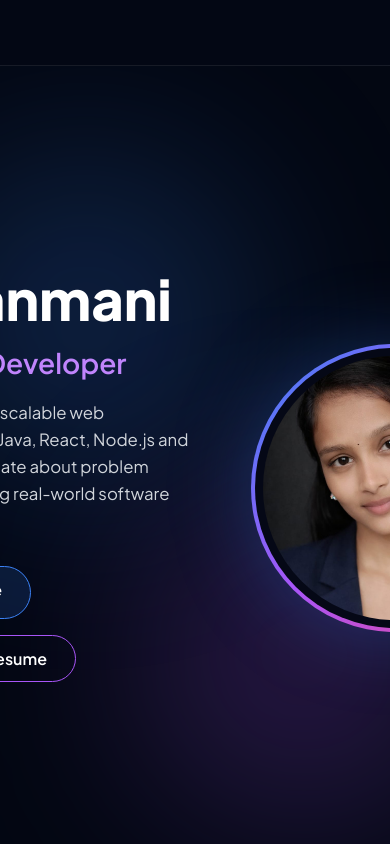
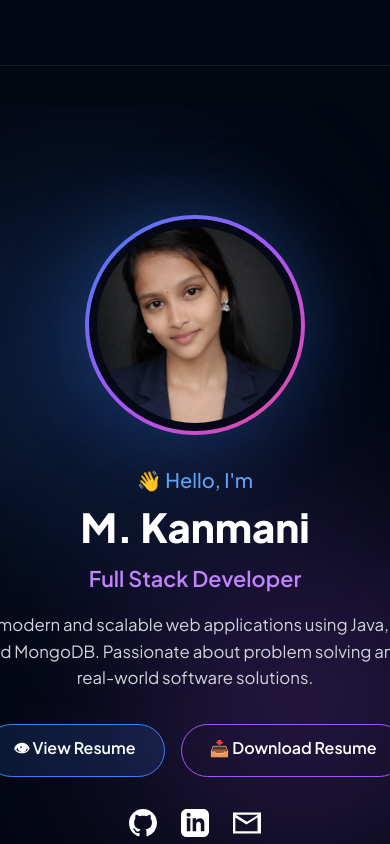
Before and after one commit to M-kanmani/My-Portfolio, a React (Vite) app: page / in a window 390 px wide. Shown: the top 844 px of the page. Built offline with nearby package versions, Linux system fonts and the light colour scheme.

Commit message:
Update Hero component with perfect mobile responsive layout

```diff
--- a/src/components/Hero.jsx
+++ b/src/components/Hero.jsx
@@ -13,15 +13,15 @@ function Hero() {
       <div style={styles.glowBottomRight}></div>
 
       {/* Main Responsive Grid Container */}
-      <div style={styles.container}>
+      <div style={styles.container} className="hero-container">
 
         {/* Left Side: Content & Action Links */}
-        <div style={styles.leftContent}>
+        <div style={styles.leftContent} className="hero-left">
           <p style={styles.greeting}>👋 Hello, I'm</p>
 
-          <h1 style={styles.name}>M. Kanmani</h1>
+          <h1 style={styles.name} className="hero-name">M. Kanmani</h1>
 
-          <h2 style={styles.role}> Full Stack Developer</h2>
+          <h2 style={styles.role} className="hero-role">Full Stack Developer</h2>
 
           <p style={styles.description}>
             I build modern and scalable web applications using Java, React, Node.js and MongoDB.
@@ -89,9 +89,9 @@ function Hero() {
         </div>
 
         {/* Right Side: Profile Image */}
-        <div style={styles.imageSection}>
+        <div style={styles.imageSection} className="hero-img-section">
           <div style={styles.ambientGlow}></div>
-          <div style={styles.gradientBorderCard}>
+          <div style={styles.gradientBorderCard} className="gradient-card">
             <div style={styles.imageInnerWrapper}>
               <img src={profile} alt="Kanmani" style={styles.profileImg} />
             </div>
@@ -104,6 +104,46 @@ function Hero() {
       <div style={styles.scrollDown}>
         ↓ Scroll Down
       </div>
+
+      {/* Internal Responsive CSS Injection for Mobile Fixes */}
+      <style>{`
+        @media (max-width: 900px) {
+          section {
+            padding: 40px 16px !important;
+          }
+          .hero-container {
+            flex-direction: column-reverse !important;
+            align-items: center !important;
+            text-align: center !important;
+            gap: 32px !important;
+          }
+          .hero-left {
+            display: flex !important;
+            flex-direction: column !important;
+            align-items: center !important;
+            text-align: center !important;
+            width: 100% !important;
+          }
+          .hero-name {
+            font-size: 2.5rem !important;
+          }
+          .hero-role {
+            font-size: 1.35rem !important;
+          }
+          .hero-left p {
+            text-align: center !important;
+            margin-left: auto !important;
+            margin-right: auto !important;
+          }
+          div[style*="flex-wrap: wrap"] {
+            justify-content: center !important;
+          }
+          .gradient-card {
+            width: 220px !important;
+            height: 220px !important;
+          }
+        }
+      `}</style>
     </section>
   );
 }
@@ -120,6 +160,8 @@ const styles = {
     justifyContent: "center",
     overflow: "hidden",
     padding: "60px 20px",
+    width: "100%",
+    boxSizing: "border-box",
   },
   glowTopLeft: {
     position: "absolute",
@@ -153,11 +195,11 @@ const styles = {
     gap: "48px",
     position: "relative",
     zIndex: 10,
-    flexWrap: "wrap-reverse",
+    boxSizing: "border-box",
   },
   leftContent: {
     flex: "1",
-    minWidth: "300px",
+    minWidth: "280px",
   },
   greeting: {
     color: "#60a5fa",
```
